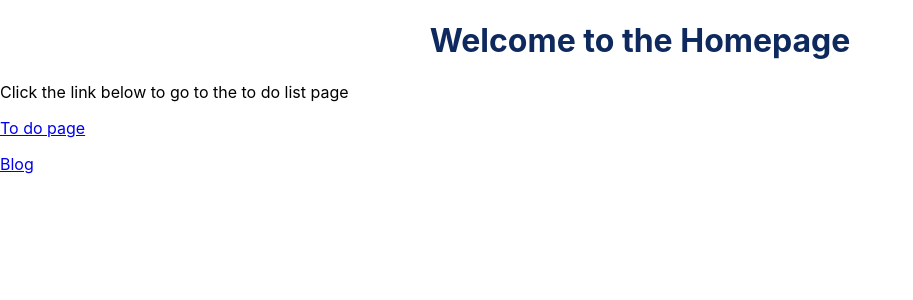
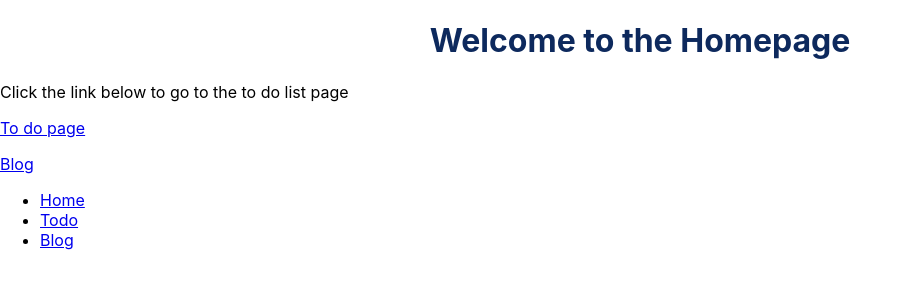
Before and after one commit to bookloversolmaz/django-website-react, a React (Create React App) app in the folder frontend/: page / in a window 1280 px wide. Shown: the top 300 px of the page, without its empty margins (0-913 px from the left). Built offline with nearby package versions, Linux system fonts and the light colour scheme.

Commit message:
Created header component

```diff
--- a/frontend/src/components/app/App.js
+++ b/frontend/src/components/app/App.js
@@ -7,6 +7,7 @@ import {Routes, Route } from "react-router-dom";
 import Home from '../home/home.js';
 import Todo from '../todo/todo.js';
 import Blog from '../blog/blog.js';
+import Header from '../header/header.js';
 
 const App = () => {
   return (
@@ -16,6 +17,8 @@ const App = () => {
           <Route path="/todo" element={<Todo />} />
           <Route path="/blog" element={<Blog />} />
         </Routes>
+        <Header />
+        {/* Other components or content */}
     </div>
   );
 };
--- /dev/null
+++ b/frontend/src/components/header/header.js
@@ -0,0 +1,18 @@
+import React from 'react';
+
+function Header() {
+    return (
+        <header>
+            {/* Content of the header will go here */}
+            <nav>
+                <ul>
+                    <li><a href="/">Home</a></li>
+                    <li><a href="/todo">Todo</a></li>
+                    <li><a href="/blog">Blog</a></li>
+                </ul>
+            </nav>
+        </header>
+    );
+}
+
+export default Header;
--- a/frontend/src/index.css
+++ b/frontend/src/index.css
@@ -16,3 +16,12 @@ h1 {
   color: rgb(13, 41, 93);
   text-align: center;
 }
+
+.header {
+  background-color: #a4c991;
+  padding: 10px 20px;
+  color: white;
+  display: flex;
+  justify-content: space-between;
+  align-items: center;
+}
```
